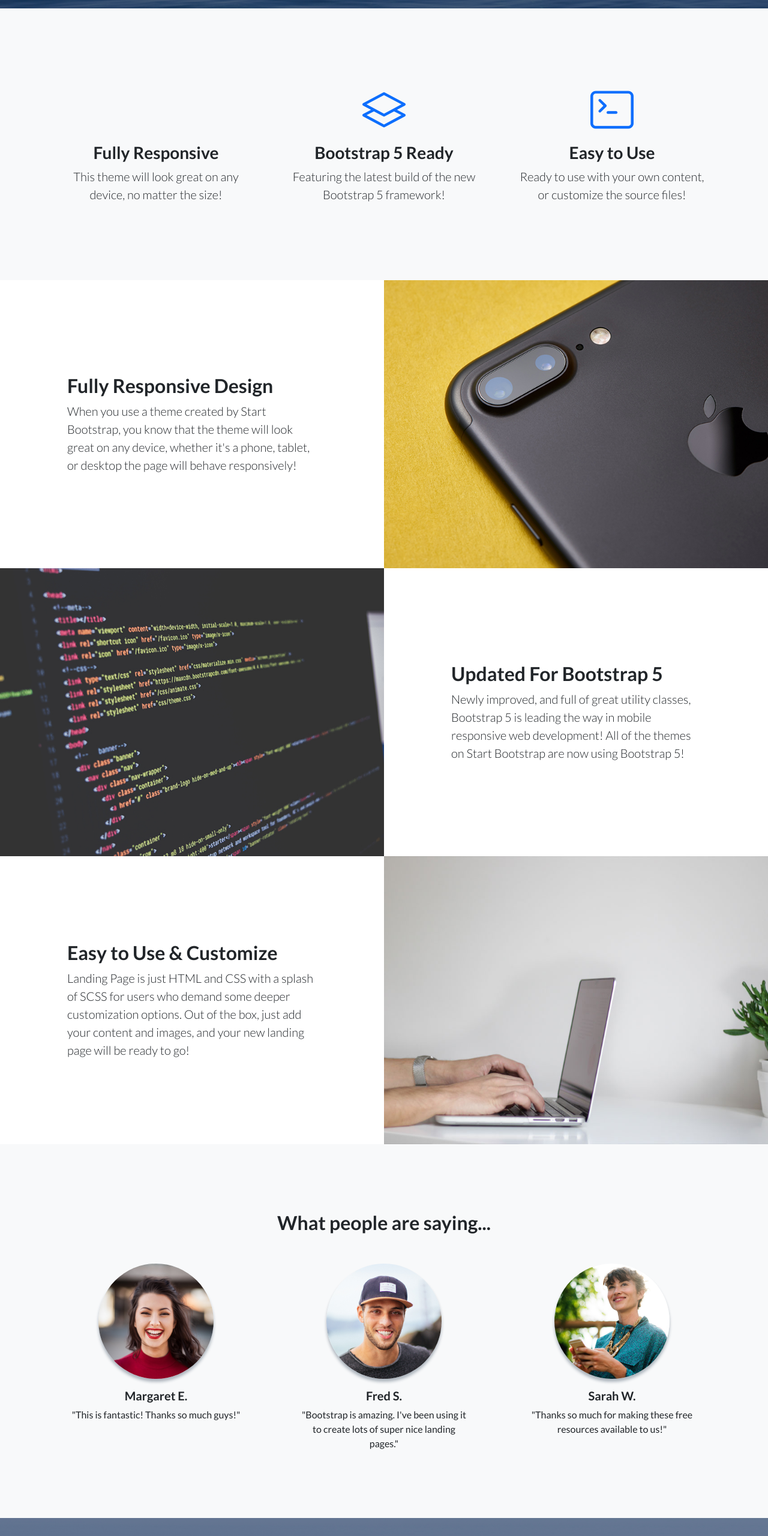
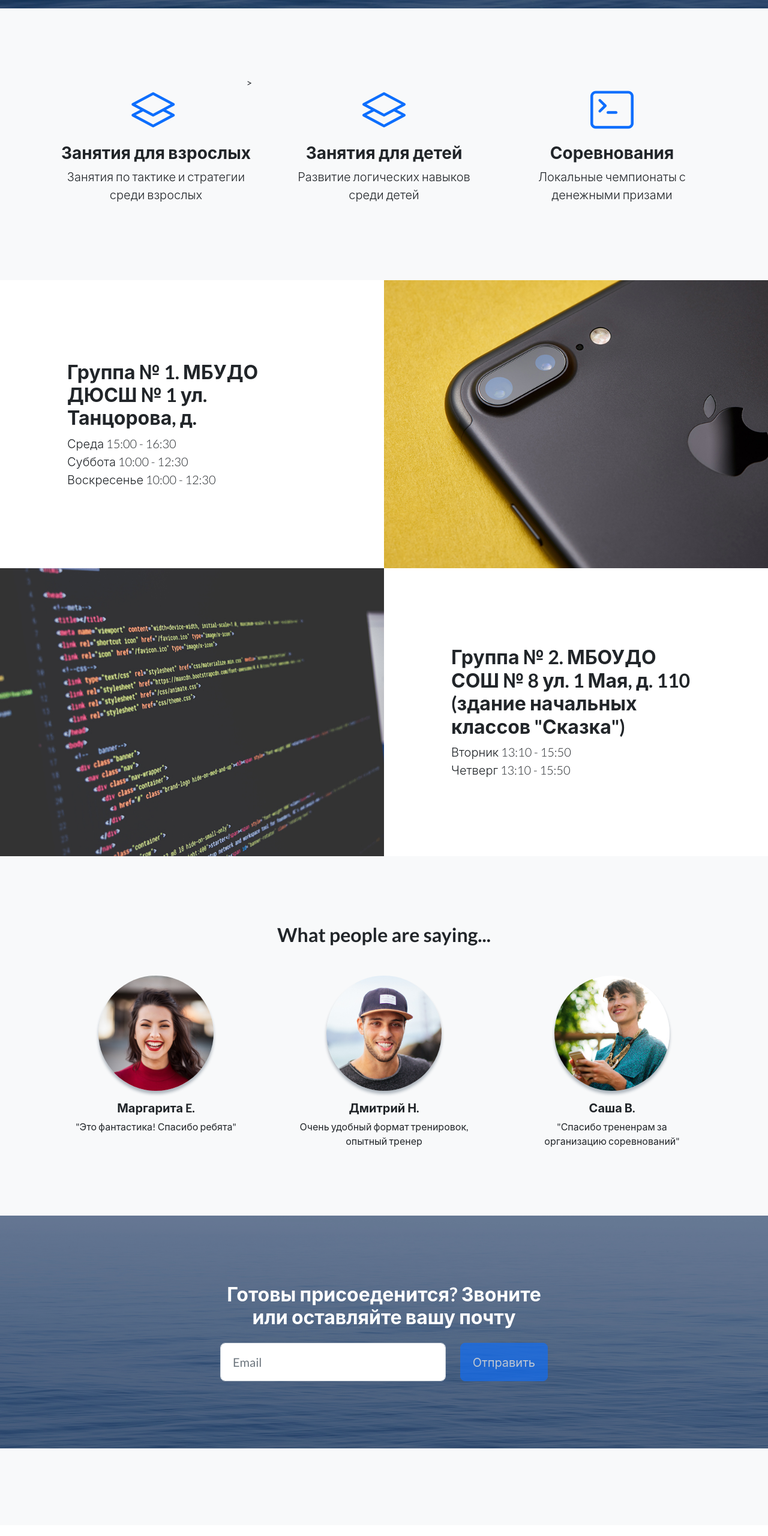
Before and after one commit to Chesse2e4/Chesse2e4.github.io, a plain HTML site: page index.html in a window 1280 px wide. Shown: the part 820-3380 px from the top of the page at 60% size. Drawn offline with nearby package versions, Linux system fonts and the light colour scheme.

Commit message:
Прототип лендига для группы

```diff
--- a/index.html
+++ b/index.html
@@ -3,7 +3,6 @@
     <head>
         <meta charset="utf-8" />
         <meta name="viewport" content="width=device-width, initial-scale=1, shrink-to-fit=no" />
-        <script src='https://kit.fontawesome.com/a076d05399.js' crossorigin='anonymous'></script>
         <meta name="description" content="" />
         <meta name="author" content="" />
         <title>Landing Page - Start Bootstrap Theme</title>
@@ -78,24 +77,25 @@
             <div class="container">
                 <div class="row">
                     <div class="col-lg-4">
+
                         <div class="features-icons-item mx-auto mb-5 mb-lg-0 mb-lg-3">
-                            <div class="features-icons-icon d-flex"><i class="class='fas fa-chess' style='font-size:36px'"></i></div>
-                            <h3>Fully Responsive</h3>
-                            <p class="lead mb-0">This theme will look great on any device, no matter the size!</p>
+                            <div class="features-icons-icon d-flex"><i class="bi-layers m-auto text-primary"></i>></div>
+                            <h3>Занятия для взрослых</h3>
+                            <p class="lead mb-0">Занятия по тактике и стратегии среди взрослых </p>
                         </div>
                     </div>
                     <div class="col-lg-4">
                         <div class="features-icons-item mx-auto mb-5 mb-lg-0 mb-lg-3">
                             <div class="features-icons-icon d-flex"><i class="bi-layers m-auto text-primary"></i></div>
-                            <h3>Bootstrap 5 Ready</h3>
-                            <p class="lead mb-0">Featuring the latest build of the new Bootstrap 5 framework!</p>
+                            <h3>Занятия для детей</h3>
+                            <p class="lead mb-0">Развитие логических навыков среди детей</p>
                         </div>
                     </div>
                     <div class="col-lg-4">
                         <div class="features-icons-item mx-auto mb-0 mb-lg-3">
                             <div class="features-icons-icon d-flex"><i class="bi-terminal m-auto text-primary"></i></div>
-                            <h3>Easy to Use</h3>
-                            <p class="lead mb-0">Ready to use with your own content, or customize the source files!</p>
+                            <h3>Соревнования</h3>
+                            <p class="lead mb-0">Локальные чемпионаты с денежными призами</p>
                         </div>
                     </div>
                 </div>
@@ -107,22 +107,18 @@
                 <div class="row g-0">
                     <div class="col-lg-6 order-lg-2 text-white showcase-img" style="background-image: url('assets/img/bg-showcase-1.jpg')"></div>
                     <div class="col-lg-6 order-lg-1 my-auto showcase-text">
-                        <h2>Fully Responsive Design</h2>
-                        <p class="lead mb-0">When you use a theme created by Start Bootstrap, you know that the theme will look great on any device, whether it's a phone, tablet, or desktop the page will behave responsively!</p>
+                        <h2>Группа № 1. МБУДО ДЮСШ № 1 ул. Танцорова, д. </h2>
+                        <p class="lead mb-0">Среда 15:00 - 16:30</p>
+                        <p class="lead mb-0"> Суббота 10:00 - 12:30</p>
+                        <p class="lead mb-0">  Воскресенье 10:00 - 12:30</p>
                     </div>
                 </div>
                 <div class="row g-0">
                     <div class="col-lg-6 text-white showcase-img" style="background-image: url('assets/img/bg-showcase-2.jpg')"></div>
                     <div class="col-lg-6 my-auto showcase-text">
-                        <h2>Updated For Bootstrap 5</h2>
-                        <p class="lead mb-0">Newly improved, and full of great utility classes, Bootstrap 5 is leading the way in mobile responsive web development! All of the themes on Start Bootstrap are now using Bootstrap 5!</p>
-                    </div>
-                </div>
-                <div class="row g-0">
-                    <div class="col-lg-6 order-lg-2 text-white showcase-img" style="background-image: url('assets/img/bg-showcase-3.jpg')"></div>
-                    <div class="col-lg-6 order-lg-1 my-auto showcase-text">
-                        <h2>Easy to Use & Customize</h2>
-                        <p class="lead mb-0">Landing Page is just HTML and CSS with a splash of SCSS for users who demand some deeper customization options. Out of the box, just add your content and images, and your new landing page will be ready to go!</p>
+                        <h2>Группа № 2. МБОУДО СОШ № 8 ул. 1 Мая, д. 110 (здание начальных классов "Сказка")</h2>
+                        <p class="lead mb-0">Вторник 13:10 - 15:50</p>
+                        <p class="lead mb-0"> Четверг 13:10 - 15:50</p>
                     </div>
                 </div>
             </div>
@@ -135,22 +131,22 @@
                     <div class="col-lg-4">
                         <div class="testimonial-item mx-auto mb-5 mb-lg-0">
                             <img class="img-fluid rounded-circle mb-3" src="assets/img/testimonials-1.jpg" alt="..." />
-                            <h5>Margaret E.</h5>
-                            <p class="font-weight-light mb-0">"This is fantastic! Thanks so much guys!"</p>
+                            <h5>Маргарита E.</h5>
+                            <p class="font-weight-light mb-0">"Это фантастика! Спасибо ребята"</p>
                         </div>
                     </div>
                     <div class="col-lg-4">
                         <div class="testimonial-item mx-auto mb-5 mb-lg-0">
                             <img class="img-fluid rounded-circle mb-3" src="assets/img/testimonials-2.jpg" alt="..." />
-                            <h5>Fred S.</h5>
-                            <p class="font-weight-light mb-0">"Bootstrap is amazing. I've been using it to create lots of super nice landing pages."</p>
+                            <h5>Дмитрий Н.</h5>
+                            <p class="font-weight-light mb-0">Очень удобный формат тренировок, опытный тренер</p>
                         </div>
                     </div>
                     <div class="col-lg-4">
                         <div class="testimonial-item mx-auto mb-5 mb-lg-0">
                             <img class="img-fluid rounded-circle mb-3" src="assets/img/testimonials-3.jpg" alt="..." />
-                            <h5>Sarah W.</h5>
-                            <p class="font-weight-light mb-0">"Thanks so much for making these free resources available to us!"</p>
+                            <h5>Саша В.</h5>
+                            <p class="font-weight-light mb-0">"Спасибо трененрам за организацию соревнований"</p>
                         </div>
                     </div>
                 </div>
@@ -161,7 +157,7 @@
             <div class="container position-relative">
                 <div class="row justify-content-center">
                     <div class="col-xl-6">
-                        <h2 class="mb-4">Ready to get started? Sign up now!</h2>
+                        <h2 class="mb-4">Готовы присоеденится? Звоните или оставляйте вашу почту</h2>
                         <!-- Signup form-->
                         <!-- * * * * * * * * * * * * * * *-->
                         <!-- * * SB Forms Contact Form * *-->
@@ -170,15 +166,15 @@
                         <!-- To make this form functional, sign up at-->
                         <!-- https://startbootstrap.com/solution/contact-forms-->
                         <!-- to get an API token!-->
-                        <form class="form-subscribe" id="contactFormFooter" data-sb-form-api-token="API_TOKEN">
+                        <form class="form-subscribe" id="contactFormFooter" data-sb-form-api-token="83471d86-ca84-4260-996e-7f4651c83e49">
                             <!-- Email address input-->
                             <div class="row">
                                 <div class="col">
-                                    <input class="form-control form-control-lg" id="emailAddressBelow" type="email" placeholder="Email Address" data-sb-validations="required,email" />
-                                    <div class="invalid-feedback text-white" data-sb-feedback="emailAddressBelow:required">Email Address is required.</div>
-                                    <div class="invalid-feedback text-white" data-sb-feedback="emailAddressBelow:email">Email Address Email is not valid.</div>
+                                    <input class="form-control form-control-lg" id="emailAddressBelow" type="email" placeholder="Email" data-sb-validations="required,email" />
+                                    <div class="invalid-feedback text-white" data-sb-feedback="emailAddressBelow:required">Email адрес запросшен.</div>
+                                    <div class="invalid-feedback text-white" data-sb-feedback="emailAddressBelow:email">Email не того формата</div>
                                 </div>
-                                <div class="col-auto"><button class="btn btn-primary btn-lg disabled" id="submitButton" type="submit">Submit</button></div>
+                                <div class="col-auto"><button class="btn btn-primary btn-lg disabled" id="submitButton" type="submit">Отправить</button></div>
                             </div>
                             <!-- Submit success message-->
                             <!---->
@@ -186,9 +182,7 @@
                             <!-- has successfully submitted-->
                             <div class="d-none" id="submitSuccessMessage">
                                 <div class="text-center mb-3">
-                                    <div class="fw-bolder">Form submission successful!</div>
-                                    <p>To activate this form, sign up at</p>
-                                    <a class="text-white" href="https://startbootstrap.com/solution/contact-forms">https://startbootstrap.com/solution/contact-forms</a>
+                                    <div class="fw-bolder">Ваша почта отправлена, в ближайшее время напишем вам</div>
                                 </div>
                             </div>
                             <!-- Submit error message-->
@@ -203,35 +197,6 @@
         </section>
         <!-- Footer-->
         <footer class="footer bg-light">
-            <div class="container">
-                <div class="row">
-                    <div class="col-lg-6 h-100 text-center text-lg-start my-auto">
-                        <ul class="list-inline mb-2">
-                            <li class="list-inline-item"><a href="#!">About</a></li>
-                            <li class="list-inline-item">⋅</li>
-                            <li class="list-inline-item"><a href="#!">Contact</a></li>
-                            <li class="list-inline-item">⋅</li>
-                            <li class="list-inline-item"><a href="#!">Terms of Use</a></li>
-                            <li class="list-inline-item">⋅</li>
-                            <li class="list-inline-item"><a href="#!">Privacy Policy</a></li>
-                        </ul>
-                        <p class="text-muted small mb-4 mb-lg-0">&copy; Your Website 2023. All Rights Reserved.</p>
-                    </div>
-                    <div class="col-lg-6 h-100 text-center text-lg-end my-auto">
-                        <ul class="list-inline mb-0">
-                            <li class="list-inline-item me-4">
-                                <a href="#!"><i class="bi-facebook fs-3"></i></a>
-                            </li>
-                            <li class="list-inline-item me-4">
-                                <a href="#!"><i class="bi-twitter fs-3"></i></a>
-                            </li>
-                            <li class="list-inline-item">
-                                <a href="#!"><i class="bi-instagram fs-3"></i></a>
-                            </li>
-                        </ul>
-                    </div>
-                </div>
-            </div>
         </footer>
         <!-- Bootstrap core JS-->
         <script src="https://cdn.jsdelivr.net/npm/bootstrap@5.2.3/dist/js/bootstrap.bundle.min.js"></script>
```
